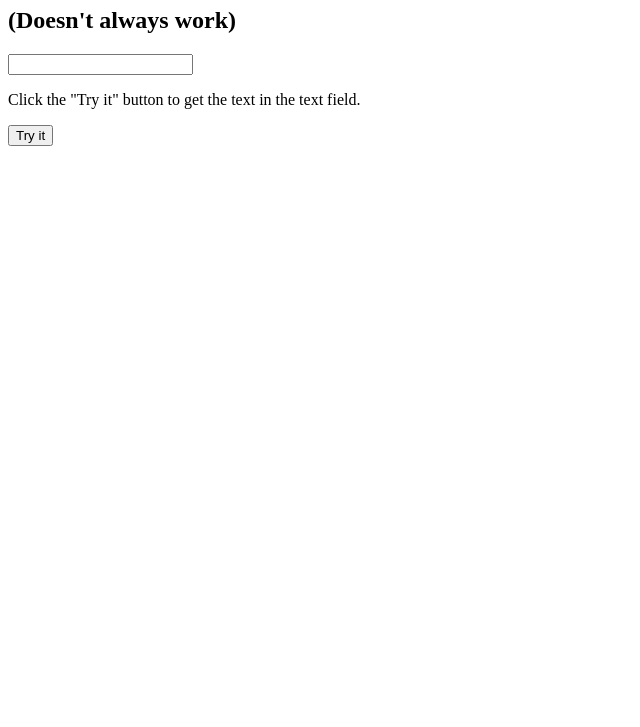
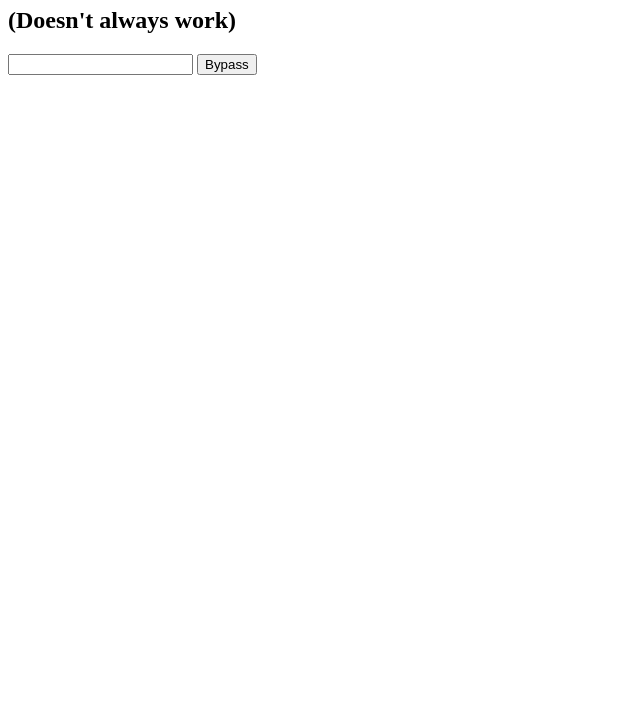
Before and after one commit to OMN30/omn30.github.io, a plain HTML site: page bypass.html in a window 1280 px wide. Shown: the part 73-800 px from the top of the page, without its empty margins (0-640 px from the left). Drawn offline with Linux system fonts and the light colour scheme.

Commit message:
Update bypass.html

```diff
--- a/bypass.html
+++ b/bypass.html
@@ -7,9 +7,7 @@
 
 <input type="text" id="inputbox">
 
-<p>Click the "Try it" button to get the text in the text field.</p>
-
-<button onclick="bypass()">Try it</button>
+<button onclick="bypass()">Bypass</button>
 
 <p id="result"></p>
 
```
